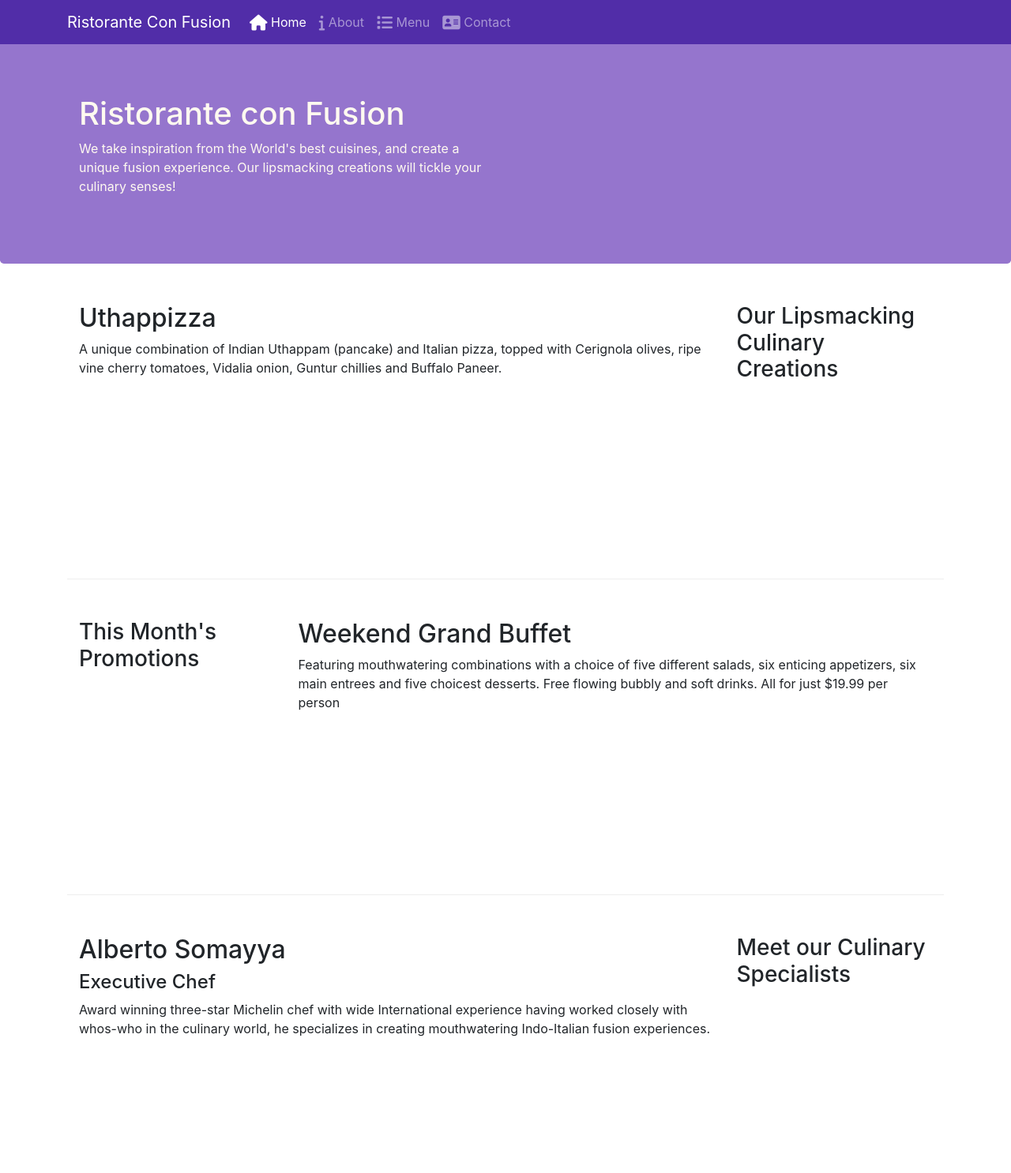
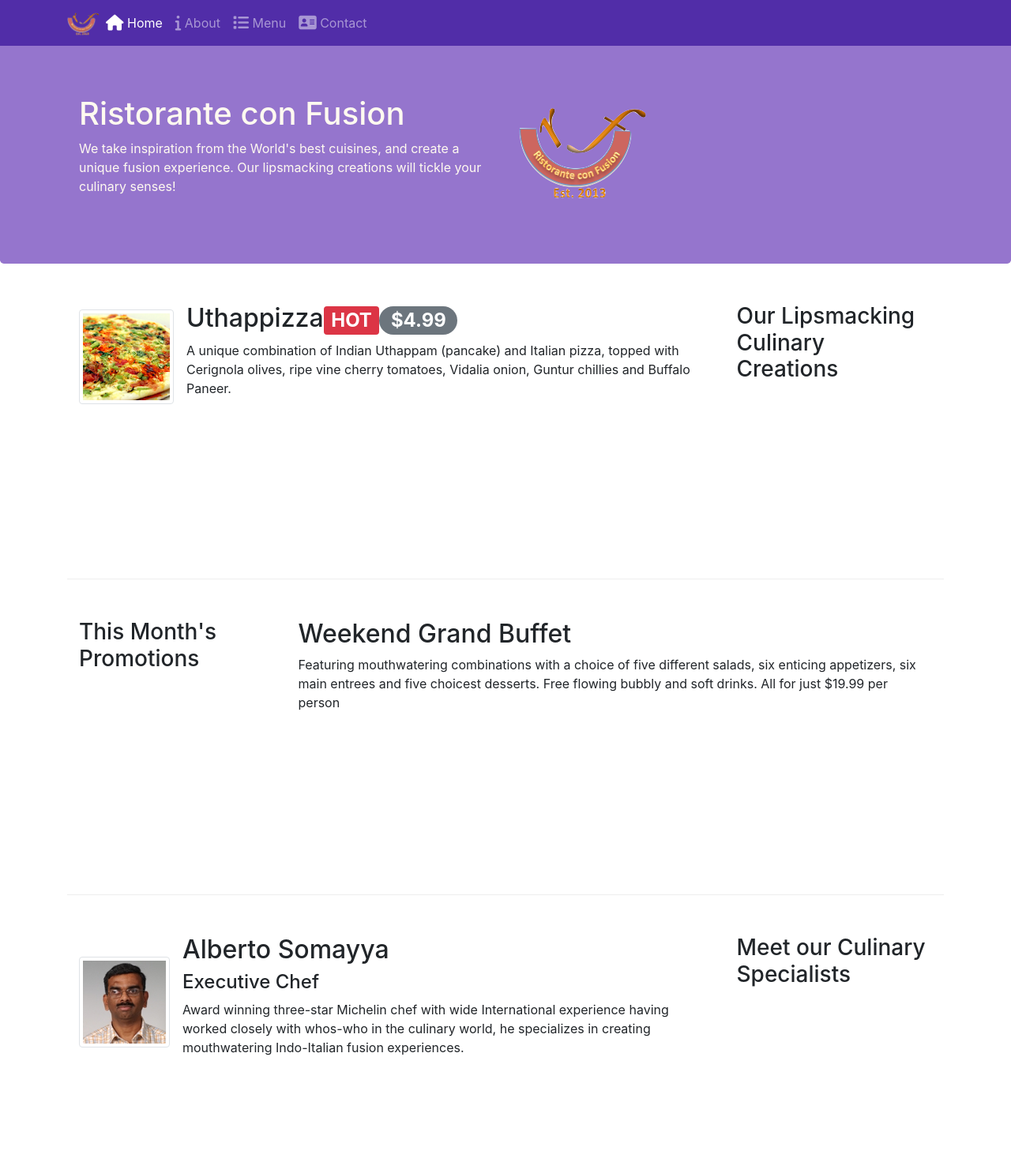
Before and after one commit to najim11rahman/Bootstrap-4-FrameWork-, a website: page index.html in a window 1280 px wide. Shown: the top 1486 px of the page at 79% size. Drawn offline with nearby package versions, Linux system fonts and the light colour scheme.

Commit message:
Add files via upload

```diff
--- a/index.html
+++ b/index.html
@@ -21,7 +21,7 @@
             <button class="navbar-toggler" type="button" data-toggle="collapse" data-target="#Navbar">
                 <span class="navbar-toggler-icon"></span>
             </button>
-           <a class="navbar-brand" href="#">Ristorante Con Fusion</a>
+            <a class="navbar-brand mr-auto" href="#"><img src="img/logo.png" height="30" width="41"></a>
            <div class="collapse navbar-collapse" id="Navbar">
                 <ul class="navbar-nav mr-auto">
                     <li class="nav-item active"><a class="nav-link" href="#"><span class="fa fa-home fa-lg"></span> Home</a></li>
@@ -39,7 +39,8 @@
                     <h1>Ristorante con Fusion</h1>
                     <p>We take inspiration from the World's best cuisines, and create a unique fusion experience. Our lipsmacking creations will tickle your culinary senses!</p>
                 </div>
-                <div class="col-12 col-sm">
+                <div class="col-12 col-sm align-self-center">
+                    <img src="img/logo.png" class="img-fluid">
                 </div>
             </div>
         </div>
@@ -51,8 +52,17 @@
                 <h3>Our Lipsmacking Culinary Creations</h3>
             </div>
             <div class="col col-sm order-sm-first col-md">
-                <h2>Uthappizza</h2>
-                <p>A unique combination of Indian Uthappam (pancake) and Italian pizza, topped with Cerignola olives, ripe vine cherry tomatoes, Vidalia onion, Guntur chillies and Buffalo Paneer.</p>
+                <div class="media">
+                    <img class="d-flex mr-3 img-thumbnail align-self-center"
+                            src="img/uthappizza.png" alt="Uthappizza">
+                    <div class="media-body">
+                        <h2 class="mt-0">Uthappizza<span class="badge badge-danger">HOT</span><span class="badge badge-pill badge-secondary">$4.99</span></h2>
+                        <p class="d-none d-sm-block">A unique combination of Indian Uthappam (pancake) and
+                            Italian pizza, topped with Cerignola olives, ripe vine
+                            cherry tomatoes, Vidalia onion, Guntur chillies and
+                            Buffalo Paneer.</p>
+                    </div>
+                </div>
             </div>
         </div>
 
@@ -72,9 +82,19 @@
                 <h3>Meet our Culinary Specialists</h3>
             </div>
             <div class="col col-sm order-sm-first col-md">
-                <h2>Alberto Somayya</h2>
-                <h4>Executive Chef</h4>
-                <p>Award winning three-star Michelin chef with wide International experience having worked closely with whos-who in the culinary world, he specializes in creating mouthwatering Indo-Italian fusion experiences. </p>
+                <div class="media">
+                    <img class="d-flex mr-3 img-thumbnail align-self-center"
+                            src="img/alberto.png" alt="Alberto Somayya">
+                    <div class="media-body">
+                        <h2 class="mt-0">Alberto Somayya</h2>
+                        <h4>Executive Chef</h4>
+                        <p class="d-none d-sm-block">Award winning three-star Michelin chef with wide
+                            International experience having worked closely with
+                            whos-who in the culinary world, he specializes in
+                            creating mouthwatering Indo-Italian fusion experiences.
+                            </p>
+                    </div>
+                </div>
             </div>
         </div>
     </div>
```
Also changed, not shown: aboutus.html (+3 -2 lines), contactus.html (+3 -2 lines), img/alberto.png (added), img/buffet.png (added), img/logo.png (added), img/uthappizza.png (added).
